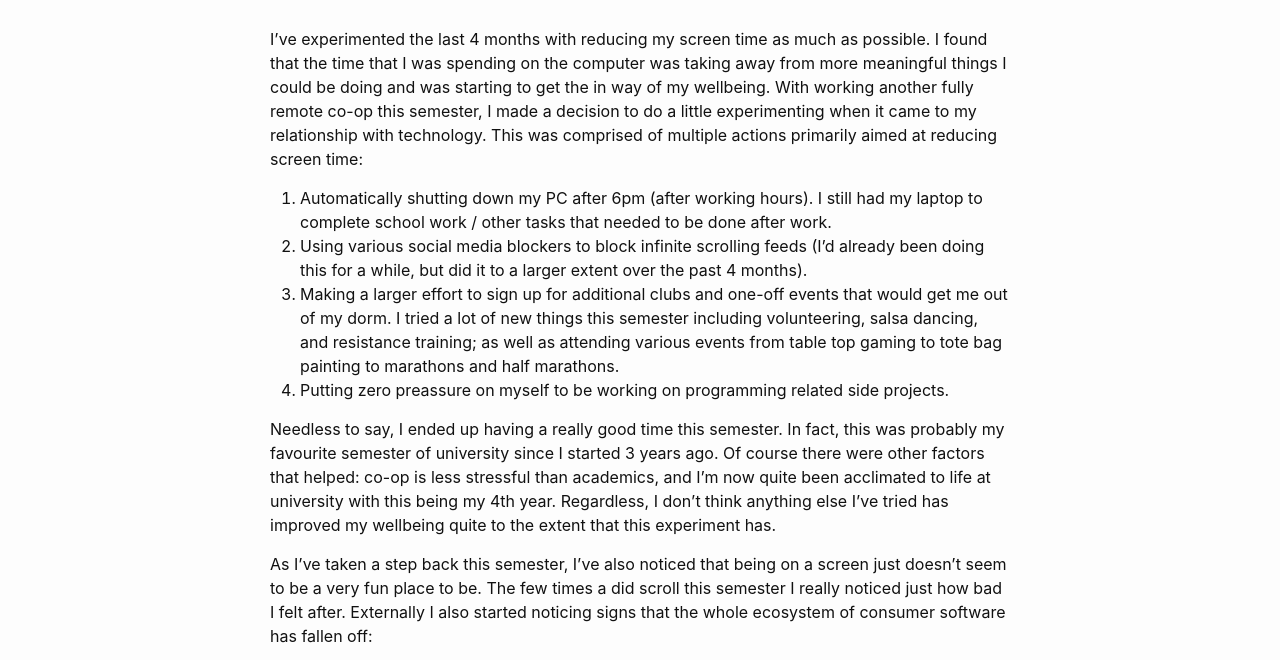
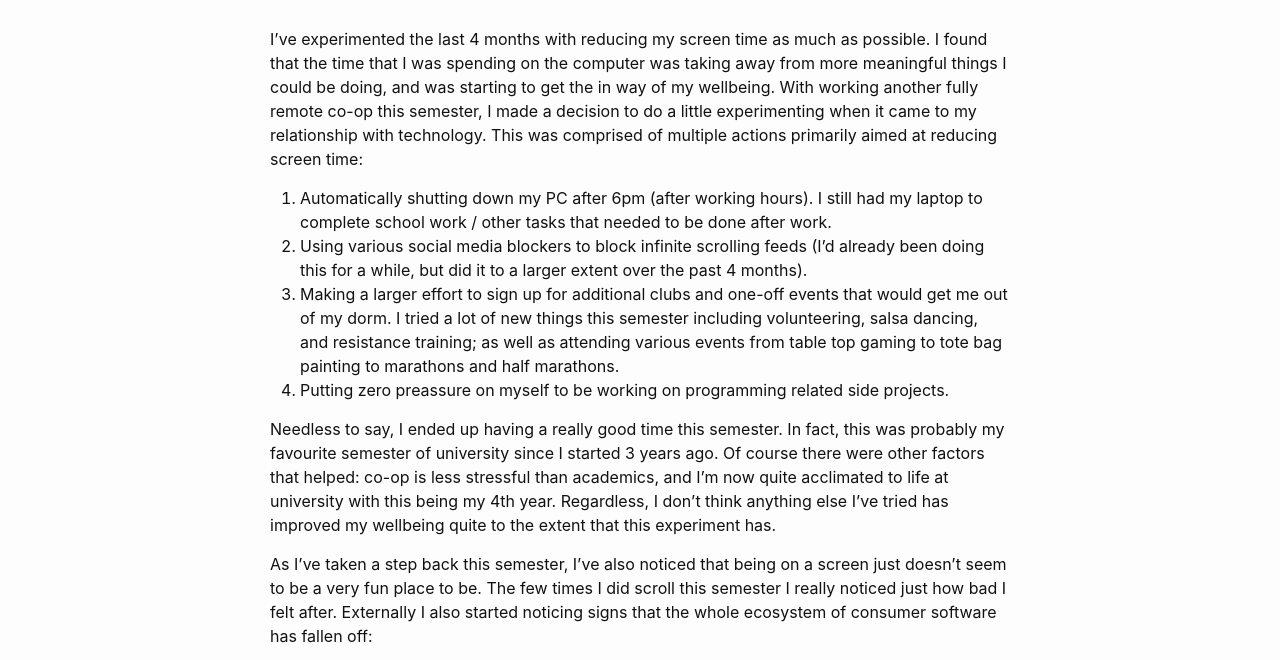
Before and after one commit to RNSF/website-deployment, a plain HTML site: page 2025/12/24/consumer-software.html in a window 1280 px wide. Shown: the part 215-875 px from the top of the page. Drawn offline with Linux system fonts and the light colour scheme.

Commit message:
spelling mistakes

```diff
--- a/2025/12/24/consumer-software.html
+++ b/2025/12/24/consumer-software.html
@@ -7,8 +7,8 @@
 <meta name="generator" content="Jekyll v4.4.1" />
 <meta property="og:title" content="Moving Away from Consumer Software" />
 <meta property="og:locale" content="en_US" />
-<meta name="description" content="I’ve experimented the last 4 months with reducing my screen time as much as possible. I found that the time that I was spending on the computer was taking away from more meaningful things I could be doing and was starting to get the in way of my wellbeing. With working another fully remote co-op this semester, I made a decision to do a little experimenting when it came to my relationship with technology. This was comprised of multiple actions primarily aimed at reducing screen time:" />
-<meta property="og:description" content="I’ve experimented the last 4 months with reducing my screen time as much as possible. I found that the time that I was spending on the computer was taking away from more meaningful things I could be doing and was starting to get the in way of my wellbeing. With working another fully remote co-op this semester, I made a decision to do a little experimenting when it came to my relationship with technology. This was comprised of multiple actions primarily aimed at reducing screen time:" />
+<meta name="description" content="I’ve experimented the last 4 months with reducing my screen time as much as possible. I found that the time that I was spending on the computer was taking away from more meaningful things I could be doing, and was starting to get the in way of my wellbeing. With working another fully remote co-op this semester, I made a decision to do a little experimenting when it came to my relationship with technology. This was comprised of multiple actions primarily aimed at reducing screen time:" />
+<meta property="og:description" content="I’ve experimented the last 4 months with reducing my screen time as much as possible. I found that the time that I was spending on the computer was taking away from more meaningful things I could be doing, and was starting to get the in way of my wellbeing. With working another fully remote co-op this semester, I made a decision to do a little experimenting when it came to my relationship with technology. This was comprised of multiple actions primarily aimed at reducing screen time:" />
 <link rel="canonical" href="rnsf.dev/2025/12/24/consumer-software.html" />
 <meta property="og:url" content="rnsf.dev/2025/12/24/consumer-software.html" />
 <meta property="og:site_name" content="rnsf.dev" />
@@ -17,7 +17,7 @@
 <meta name="twitter:card" content="summary" />
 <meta property="twitter:title" content="Moving Away from Consumer Software" />
 <script type="application/ld+json">
-{"@context":"https://schema.org","@type":"BlogPosting","dateModified":"2025-12-24T00:00:00-08:00","datePublished":"2025-12-24T00:00:00-08:00","description":"I’ve experimented the last 4 months with reducing my screen time as much as possible. I found that the time that I was spending on the computer was taking away from more meaningful things I could be doing and was starting to get the in way of my wellbeing. With working another fully remote co-op this semester, I made a decision to do a little experimenting when it came to my relationship with technology. This was comprised of multiple actions primarily aimed at reducing screen time:","headline":"Moving Away from Consumer Software","mainEntityOfPage":{"@type":"WebPage","@id":"rnsf.dev/2025/12/24/consumer-software.html"},"url":"rnsf.dev/2025/12/24/consumer-software.html"}</script>
+{"@context":"https://schema.org","@type":"BlogPosting","dateModified":"2025-12-24T00:00:00-08:00","datePublished":"2025-12-24T00:00:00-08:00","description":"I’ve experimented the last 4 months with reducing my screen time as much as possible. I found that the time that I was spending on the computer was taking away from more meaningful things I could be doing, and was starting to get the in way of my wellbeing. With working another fully remote co-op this semester, I made a decision to do a little experimenting when it came to my relationship with technology. This was comprised of multiple actions primarily aimed at reducing screen time:","headline":"Moving Away from Consumer Software","mainEntityOfPage":{"@type":"WebPage","@id":"rnsf.dev/2025/12/24/consumer-software.html"},"url":"rnsf.dev/2025/12/24/consumer-software.html"}</script>
 <!-- End Jekyll SEO tag -->
 <link rel="stylesheet" href="/assets/main.css"><link type="application/atom+xml" rel="alternate" href="rnsf.dev/feed.xml" title="rnsf.dev" /></head>
 <body><header class="site-header" role="banner">
@@ -47,7 +47,7 @@
   </header>
 
   <div class="post-content e-content" itemprop="articleBody">
-    <p>I’ve experimented the last 4 months with reducing my screen time as much as possible. I found that the time that I was spending on the computer was taking away from more meaningful things I could be doing and was starting to get the in way of my wellbeing. With working another fully remote co-op this semester, I made a decision to do a little experimenting when it came to my relationship with technology. This was comprised of multiple actions primarily aimed at reducing screen time:</p>
+    <p>I’ve experimented the last 4 months with reducing my screen time as much as possible. I found that the time that I was spending on the computer was taking away from more meaningful things I could be doing, and was starting to get the in way of my wellbeing. With working another fully remote co-op this semester, I made a decision to do a little experimenting when it came to my relationship with technology. This was comprised of multiple actions primarily aimed at reducing screen time:</p>
 
 <ol>
   <li>Automatically shutting down my PC after 6pm (after working hours). I still had my laptop to complete school work / other tasks that needed to be done after work.</li>
@@ -56,9 +56,9 @@
   <li>Putting zero preassure on myself to be working on programming related side projects.</li>
 </ol>
 
-<p>Needless to say, I ended up having a really good time this semester. In fact, this was probably my favourite semester of university since I started 3 years ago. Of course there were other factors that helped: co-op is less stressful than academics, and I’m now quite been acclimated to life at university with this being my 4th year. Regardless, I don’t think anything else I’ve tried has improved my wellbeing quite to the extent that this experiment has.</p>
+<p>Needless to say, I ended up having a really good time this semester. In fact, this was probably my favourite semester of university since I started 3 years ago. Of course there were other factors that helped: co-op is less stressful than academics, and I’m now quite  acclimated to life at university with this being my 4th year. Regardless, I don’t think anything else I’ve tried has improved my wellbeing quite to the extent that this experiment has.</p>
 
-<p>As I’ve taken a step back this semester, I’ve also noticed that being on a screen just doesn’t seem to be a very fun place to be. The few times a did scroll this semester I really noticed just how bad I felt after. Externally I also started noticing signs that the whole ecosystem of consumer software has fallen off:</p>
+<p>As I’ve taken a step back this semester, I’ve also noticed that being on a screen just doesn’t seem to be a very fun place to be. The few times I did scroll this semester I really noticed just how bad I felt after. Externally I also started noticing signs that the whole ecosystem of consumer software has fallen off:</p>
 
 <ul>
   <li>Google’s app of the year is Focus Friend: an app designed to force you to spend less time using the other apps on your phone.</li>
```
Also changed, not shown: feed.xml (+4 -4 lines).
